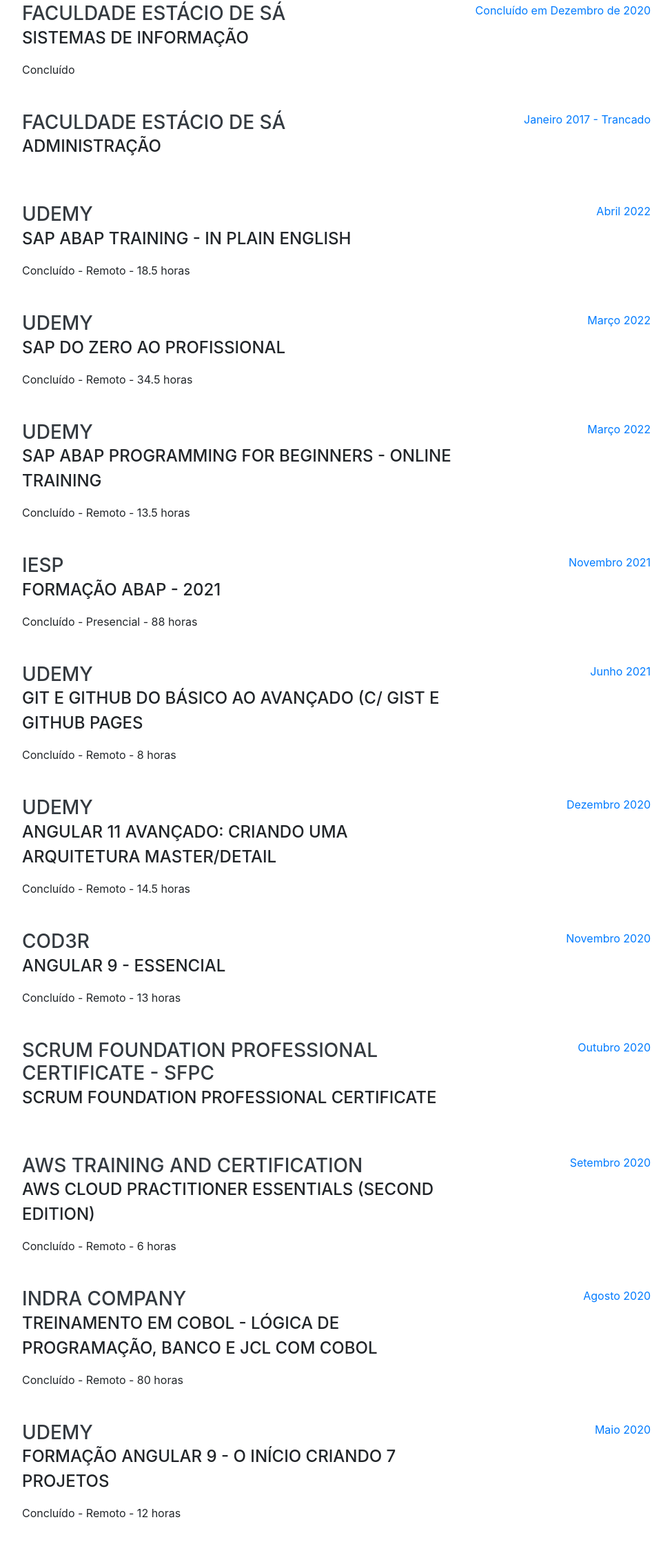
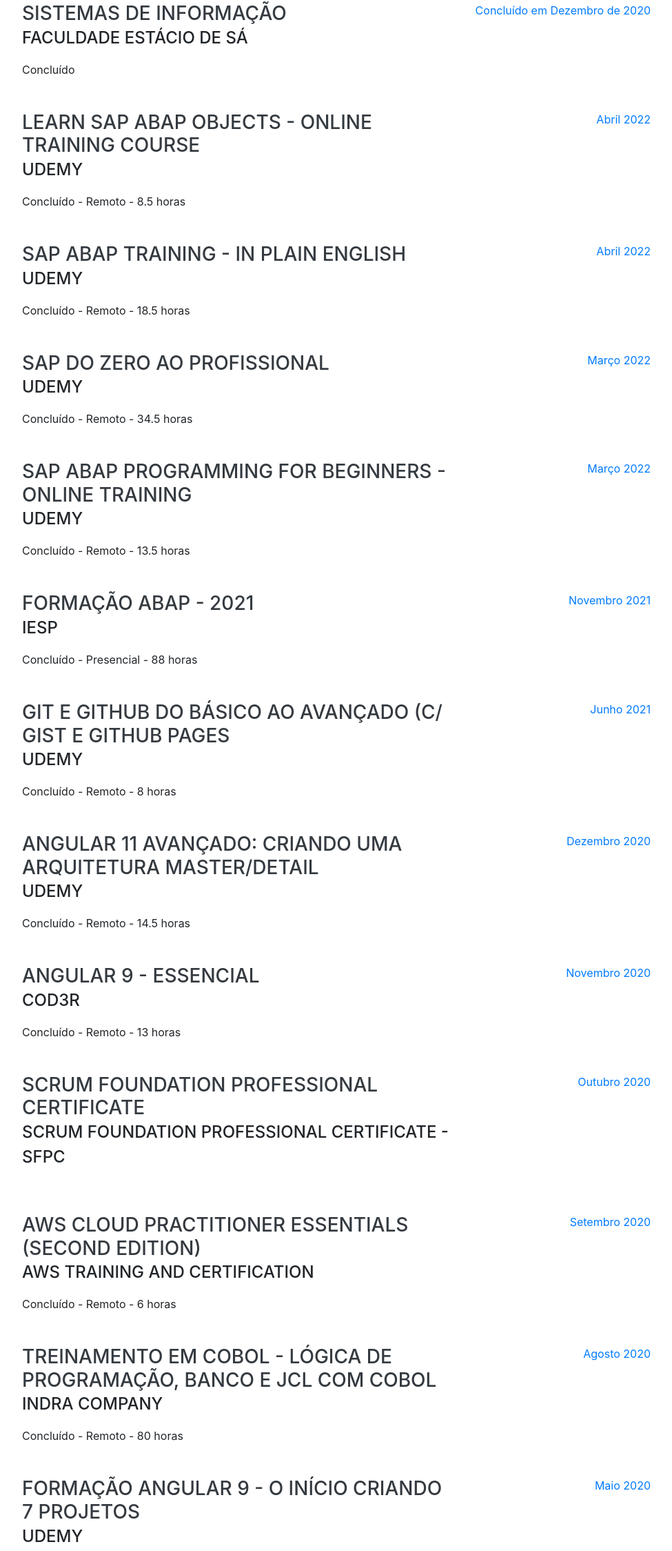
Before and after one commit to RodrigoMViana/rodrigomviana.github.io, a website with bundled scripts: page index.html in a window 1280 px wide. Shown: the part 1867-4115 px from the top of the page at 69% size, without its empty margins (288-1263 px from the left). Built offline with nearby package versions, Linux system fonts and the light colour scheme; a web font is replaced by a local one.

Commit message:
Adição e correção da ordem do curso e instituição.

```diff
--- a/index.html
+++ b/index.html
@@ -153,8 +153,8 @@
 
         <div class="resume-item d-flex flex-column flex-md-row justify-content-between mb-5">
           <div class="resume-content">
-            <h3 class="mb-0">Faculdade Estácio de Sá</h3>
-            <div class="subheading mb-3">Sistemas de informação</div>
+            <h3 class="mb-0">Sistemas de informação</h3>
+            <div class="subheading mb-3">Faculdade Estácio de Sá</div>
             <div>Concluído</div>
           </div>
           <div class="resume-date text-md-right">
@@ -162,21 +162,21 @@
           </div>
         </div>
 
-
         <div class="resume-item d-flex flex-column flex-md-row justify-content-between mb-5">
           <div class="resume-content">
-            <h3 class="mb-0">Faculdade Estácio de Sá</h3>
-            <div class="subheading mb-3">Administração</div>
+            <h3 class="mb-0">Learn SAP ABAP Objects - Online Training Course</h3>
+            <div class="subheading mb-3">Udemy</div>
+            <div>Concluído - Remoto - 8.5 horas</div>
           </div>
-          <div class="resume-date text-md-right">
-            <span class="text-primary">Janeiro 2017 - Trancado</span>
-          </div>
+            <div class="resume-date text-md-right">
+              <span class="text-primary">Abril 2022</span>
+            </div>
         </div>
 
         <div class="resume-item d-flex flex-column flex-md-row justify-content-between mb-5">
           <div class="resume-content">
-            <h3 class="mb-0">Udemy</h3>
-            <div class="subheading mb-3">SAP ABAP Training - In Plain English</div>
+            <h3 class="mb-0">SAP ABAP Training - In Plain English</h3>
+            <div class="subheading mb-3">Udemy</div>
             <div>Concluído - Remoto - 18.5 horas</div>
           </div>
             <div class="resume-date text-md-right">
@@ -186,8 +186,8 @@
 
         <div class="resume-item d-flex flex-column flex-md-row justify-content-between mb-5">
           <div class="resume-content">
-            <h3 class="mb-0">Udemy</h3>
-            <div class="subheading mb-3">SAP do Zero ao Profissional</div>
+            <h3 class="mb-0">SAP do Zero ao Profissional</h3>
+            <div class="subheading mb-3">Udemy</div>
             <div>Concluído - Remoto - 34.5 horas</div>
           </div>
             <div class="resume-date text-md-right">
@@ -197,8 +197,8 @@
 
         <div class="resume-item d-flex flex-column flex-md-row justify-content-between mb-5">
           <div class="resume-content">
-            <h3 class="mb-0">Udemy</h3>
-            <div class="subheading mb-3">SAP ABAP Programming For Beginners - Online Training</div>
+            <h3 class="mb-0">SAP ABAP Programming For Beginners - Online Training</h3>
+            <div class="subheading mb-3">Udemy</div>
             <div>Concluído - Remoto - 13.5 horas</div>
           </div>
             <div class="resume-date text-md-right">
@@ -208,8 +208,8 @@
 
         <div class="resume-item d-flex flex-column flex-md-row justify-content-between mb-5">
           <div class="resume-content">
-            <h3 class="mb-0">IESP</h3>
-            <div class="subheading mb-3">Formação ABAP - 2021</div>
+            <h3 class="mb-0">Formação ABAP - 2021</h3>
+            <div class="subheading mb-3">IESP</div>
             <div>Concluído - Presencial - 88 horas</div>
           </div>
             <div class="resume-date text-md-right">
@@ -219,8 +219,8 @@
 
         <div class="resume-item d-flex flex-column flex-md-row justify-content-between mb-5">
           <div class="resume-content">
-            <h3 class="mb-0">Udemy</h3>
-            <div class="subheading mb-3">Git e GitHub do básico ao avançado (c/ gist e GitHub Pages</div>
+            <h3 class="mb-0">Git e GitHub do básico ao avançado (c/ gist e GitHub Pages</h3>
+            <div class="subheading mb-3">Udemy</div>
             <div>Concluído - Remoto - 8 horas</div>
           </div>
             <div class="resume-date text-md-right">
@@ -230,8 +230,8 @@
 
         <div class="resume-item d-flex flex-column flex-md-row justify-content-between mb-5">
           <div class="resume-content">
-            <h3 class="mb-0">Udemy</h3>
-            <div class="subheading mb-3">Angular 11 Avançado: Criando uma arquitetura Master/Detail</div>
+            <h3 class="mb-0">Angular 11 Avançado: Criando uma arquitetura Master/Detail</h3>
+            <div class="subheading mb-3">Udemy</div>
             <div>Concluído - Remoto - 14.5 horas</div>
           </div>
             <div class="resume-date text-md-right">
@@ -241,8 +241,8 @@
 
         <div class="resume-item d-flex flex-column flex-md-row justify-content-between mb-5">
           <div class="resume-content">
-            <h3 class="mb-0">COD3R</h3>
-            <div class="subheading mb-3">Angular 9 - Essencial</div>
+            <h3 class="mb-0">Angular 9 - Essencial</h3>
+            <div class="subheading mb-3">COD3R</div>
             <div>Concluído - Remoto - 13 horas</div>
           </div>
             <div class="resume-date text-md-right">
@@ -252,8 +252,8 @@
 
         <div class="resume-item d-flex flex-column flex-md-row justify-content-between mb-5">
           <div class="resume-content">
-            <h3 class="mb-0">Scrum Foundation Professional Certificate - SFPC</h3>
-            <div class="subheading mb-3">Scrum Foundation Professional Certificate</div>
+            <h3 class="mb-0">Scrum Foundation Professional Certificate</h3>
+            <div class="subheading mb-3">Scrum Foundation Professional Certificate - SFPC</div>
           </div>
           <div class="resume-date text-md-right">
             <span class="text-primary">Outubro 2020</span>
@@ -262,8 +262,8 @@
 
         <div class="resume-item d-flex flex-column flex-md-row justify-content-between mb-5">
           <div class="resume-content">
-            <h3 class="mb-0">AWS Training and certification</h3>
-            <div class="subheading mb-3">AWS Cloud Practitioner Essentials (Second Edition)</div>
+            <h3 class="mb-0">AWS Cloud Practitioner Essentials (Second Edition)</h3>
+            <div class="subheading mb-3">AWS Training and certification</div>
             <div>Concluído - Remoto - 6 horas</div>
           </div>
           <div class="resume-date text-md-right">
@@ -273,8 +273,8 @@
 
         <div class="resume-item d-flex flex-column flex-md-row justify-content-between mb-5">
           <div class="resume-content">
-            <h3 class="mb-0">Indra Company</h3>
-            <div class="subheading mb-3">Treinamento em COBOL - Lógica de programação, banco e JCL com COBOL</div>
+            <h3 class="mb-0">Treinamento em COBOL - Lógica de programação, banco e JCL com COBOL</h3>
+            <div class="subheading mb-3">Indra Company</div>
             <div>Concluído - Remoto - 80 horas</div>
           </div>
           <div class="resume-date text-md-right">
@@ -284,8 +284,8 @@
 
         <div class="resume-item d-flex flex-column flex-md-row justify-content-between mb-5">
           <div class="resume-content">
-            <h3 class="mb-0">Udemy</h3>
-            <div class="subheading mb-3">Formação Angular 9 - O início criando 7 projetos</div>
+            <h3 class="mb-0">Formação Angular 9 - O início criando 7 projetos</h3>
+            <div class="subheading mb-3">Udemy</div>
             <div>Concluído - Remoto - 12 horas</div>
           </div>
           <div class="resume-date text-md-right">
@@ -295,8 +295,8 @@
 
         <div class="resume-item d-flex flex-column flex-md-row justify-content-between mb-5">
           <div class="resume-content">
-            <h3 class="mb-0">Data Science Academy</h3>
-            <div class="subheading mb-3">Fundamentos de inteligência Artificial</div>
+            <h3 class="mb-0">Fundamentos de inteligência Artificial</h3>
+            <div class="subheading mb-3">Data Science Academy</div>
             <div>Concluído - Remoto - 8 horas</div>
           </div>
           <div class="resume-date text-md-right">
@@ -306,8 +306,8 @@
 
         <div class="resume-item d-flex flex-column flex-md-row justify-content-between mb-5">
           <div class="resume-content">
-            <h3 class="mb-0">UNIPÊ - Centro Universitário de João Pessoa</h3>
-            <div class="subheading mb-3">Curso de Python para análise em banco de dados e Big Data</div>
+            <h3 class="mb-0">Curso de Python para análise em banco de dados e Big Data</h3>
+            <div class="subheading mb-3">UNIPÊ - Centro Universitário de João Pessoa</div>
             <div>Concluído - Presencial - 36 horas</div>
           </div>
           <div class="resume-date text-md-right">
@@ -317,8 +317,8 @@
 
         <div class="resume-item d-flex flex-column flex-md-row justify-content-between mb-5">
           <div class="resume-content">
-            <h3 class="mb-0">Indra Company</h3>
-            <div class="subheading mb-3">Treinamento em Pontos de Função</div>
+            <h3 class="mb-0">Treinamento em Pontos de Função</h3>
+            <div class="subheading mb-3">Indra Company</div>
             <div>Concluído - Presencial - 24 horas</div>
           </div>
           <div class="resume-date text-md-right">
@@ -328,8 +328,8 @@
 
         <div class="resume-item d-flex flex-column flex-md-row justify-content-between mb-5">
           <div class="resume-content">
-            <h3 class="mb-0">CISCO</h3>
-            <div class="subheading mb-3">Gestão de Projetos</div>
+            <h3 class="mb-0">Gestão de Projetos</h3>
+            <div class="subheading mb-3">CISCO</div>
             <div>Concluído - Remoto - 30 horas</div>
           </div>
           <div class="resume-date text-md-right">
```
